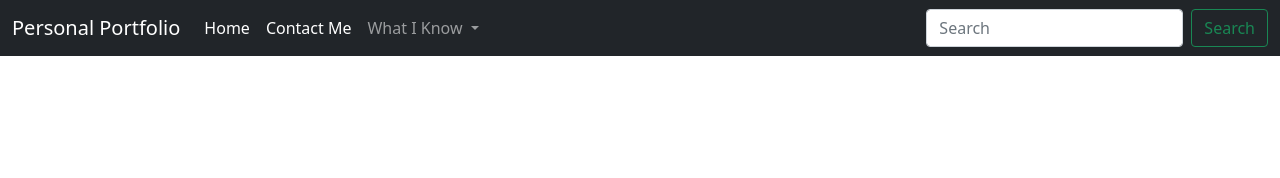
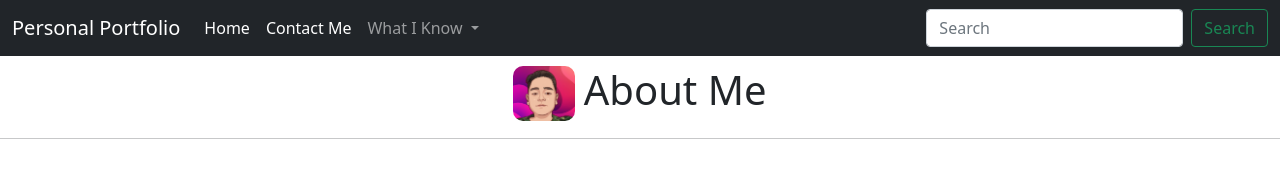
Before and after one commit to PratyushTheCoder/PratyushTheCoder.github.io, a plain HTML site: page index.html in a window 1280 px wide. Drawn offline with nearby package versions, Linux system fonts and the light colour scheme.

Commit message:
About Me Section Added

```diff
--- a/index.html
+++ b/index.html
@@ -50,6 +50,11 @@
           </div>
         </div>
       </nav>
+      <div class="aboutme">
+        <img src="img/Profile Pic.jpg" alt="ProPic">
+        <h1>About Me</h1>
+      </div>
+    <hr>
 
 </body>
 <script src="https://cdn.jsdelivr.net/npm/bootstrap@5.1.3/dist/js/bootstrap.bundle.min.js" integrity="sha384-ka7Sk0Gln4gmtz2MlQnikT1wXgYsOg+OMhuP+IlRH9sENBO0LRn5q+8nbTov4+1p" crossorigin="anonymous"></script>
--- a/style.css
+++ b/style.css
@@ -0,0 +1,14 @@
+.aboutme{
+    display: flex;
+    justify-content: center;
+    text-align: center;
+}
+.aboutme img{
+    border-radius: 10px;
+    margin-top: 10px;
+    margin-right: 9px;
+    height: 55px;
+}
+.aboutme h1{
+    margin-top: 10px;
+}
```
Also changed, not shown: img/Profile Pic.jpg (added).
